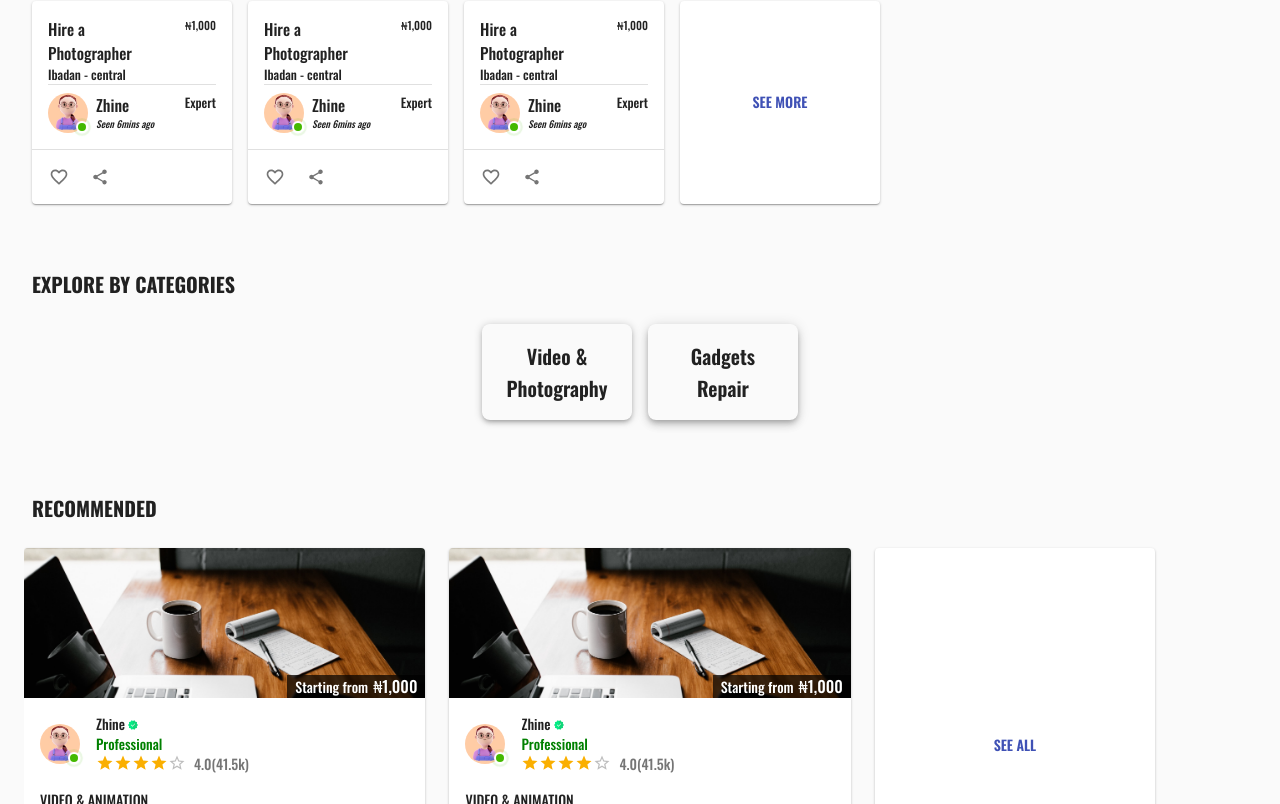
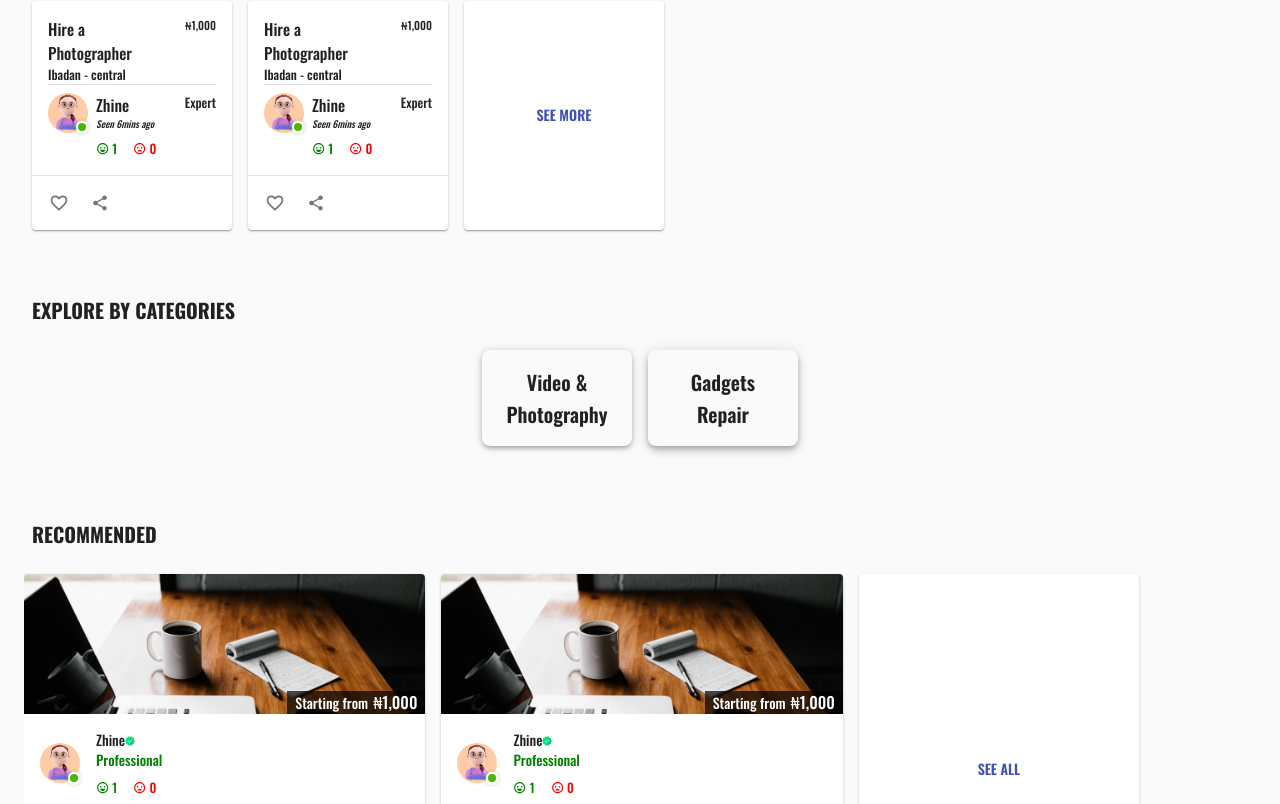
Before and after one commit to Holuwashina/hireHelp, a Next.js app: page / in a window 1280 px wide. Shown: the part 496-1300 px from the top of the page. Built offline with nearby package versions, Linux system fonts and the light colour scheme.

Commit message:
Front end design - December 2022

```diff
--- a/components/recommendedSkills.js
+++ b/components/recommendedSkills.js
@@ -13,6 +13,7 @@ import {
   IconButton,
   Divider,
   Checkbox,
+  CardActionArea,
 } from "@mui/material";
 import { styled } from "@mui/material/styles";
 import Carousel from "react-multi-carousel";
@@ -23,6 +24,8 @@ import MyLocationIcon from "@mui/icons-material/MyLocation";
 import FavoriteIcon from "@mui/icons-material/Favorite";
 import FavoriteBorderIcon from "@mui/icons-material/FavoriteBorder";
 import Image from "next/image";
+import { BiSad } from "react-icons/bi";
+import { BiHappy } from "react-icons/bi";
 
 const StyledBadge = styled(Badge)(({ theme }) => ({
   "& .MuiBadge-badge": {
@@ -79,7 +82,7 @@ const RecommendedSkills = () => {
       </Typography>
       <Stack
         direction="row"
-        spacing={3}
+        spacing={2}
         sx={{ overflowY: "scroll", py: 2 }}
         // transitionDuration={1}
         // minimumTouchDrag={1}
@@ -89,7 +92,8 @@ const RecommendedSkills = () => {
         // arrows={false}
         // containerClass="react-multi-carousel"
       >
-        <Card sx={{ mx: 1, minWidth: 280 }}>
+        <Card sx={{ mx: 1, minWidth: 250 }}>
+          <CardActionArea>
             <Box sx={{ position: "relative" }}>
               <Typography
                 variant="body2"
@@ -113,7 +117,7 @@ const RecommendedSkills = () => {
               </Typography>
               <CardMedia
                 component="img"
-              height="150"
+                height="140"
                 image="/pic.jpg"
                 alt="green iguana"
               />
@@ -132,9 +136,9 @@ const RecommendedSkills = () => {
                 >
                   <Avatar alt="Remy Sharp" src="/avatar.jpg" />
                 </StyledBadge>
-              <Stack direction="column">
+                <Stack direction="column" sx={{ flexGrow: 1 }}>
                   <Typography variant="body2">
-                  Zhine{" "}
+                    Zhine
                     <img
                       sx={{ width: 10, height: 10 }}
                       alt="Badge"
@@ -145,15 +149,48 @@ const RecommendedSkills = () => {
                   <Typography variant="body2" sx={{ color: "green" }}>
                     Professional
                   </Typography>
-                <Stack direction="row">
-                  <Rating readOnly size="small" value={4} />
+                  <Stack direction="row" sx={{ mt: 1 }}>
+                    {/* <Rating readOnly size="small" value={4} />
                   <Typography
                     variant="body2"
                     color="text.secondary"
                     sx={{ ml: 1 }}
                   >
                     4.0(41.5k)
+                  </Typography> */}
+
+                    <Box
+                      sx={{
+                        display: "flex",
+                        placeItems: "center",
+                        mr: 2,
+                        color: "green",
+                      }}
+                    >
+                      <BiHappy />
+                      <Typography
+                        component="span"
+                        sx={{ fontSize: "0.8rem", ml: "3px" }}
+                      >
+                        1
                       </Typography>
+                    </Box>
+                    <Box
+                      sx={{
+                        display: "flex",
+                        placeItems: "center",
+                        mr: 2,
+                        color: "red",
+                      }}
+                    >
+                      <BiSad />
+                      <Typography
+                        component="span"
+                        sx={{ fontSize: "0.8rem", ml: "3px" }}
+                      >
+                        0
+                      </Typography>
+                    </Box>
                   </Stack>
                 </Stack>
               </Stack>
@@ -176,6 +213,7 @@ const RecommendedSkills = () => {
                 </Typography>
               </Stack>
             </CardContent>
+          </CardActionArea>
           <Divider />
           <CardActions>
             <Checkbox
@@ -189,7 +227,8 @@ const RecommendedSkills = () => {
             </IconButton>
           </CardActions>
         </Card>
-        <Card sx={{ mx: 1, minWidth: 280 }}>
+        <Card sx={{ mx: 1, minWidth: 250 }}>
+          <CardActionArea>
             <Box sx={{ position: "relative" }}>
               <Typography
                 variant="body2"
@@ -213,7 +252,7 @@ const RecommendedSkills = () => {
               </Typography>
               <CardMedia
                 component="img"
-              height="150"
+                height="140"
                 image="/pic.jpg"
                 alt="green iguana"
               />
@@ -232,9 +271,9 @@ const RecommendedSkills = () => {
                 >
                   <Avatar alt="Remy Sharp" src="/avatar.jpg" />
                 </StyledBadge>
-              <Stack direction="column">
+                <Stack direction="column" sx={{ flexGrow: 1 }}>
                   <Typography variant="body2">
-                  Zhine{" "}
+                    Zhine
                     <img
                       sx={{ width: 10, height: 10 }}
                       alt="Badge"
@@ -245,15 +284,48 @@ const RecommendedSkills = () => {
                   <Typography variant="body2" sx={{ color: "green" }}>
                     Professional
                   </Typography>
-                <Stack direction="row">
-                  <Rating readOnly size="small" value={4} />
+                  <Stack direction="row" sx={{ mt: 1 }}>
+                    {/* <Rating readOnly size="small" value={4} />
                   <Typography
                     variant="body2"
                     color="text.secondary"
                     sx={{ ml: 1 }}
                   >
                     4.0(41.5k)
+                  </Typography> */}
+
+                    <Box
+                      sx={{
+                        display: "flex",
+                        placeItems: "center",
+                        mr: 2,
+                        color: "green",
+                      }}
+                    >
+                      <BiHappy />
+                      <Typography
+                        component="span"
+                        sx={{ fontSize: "0.8rem", ml: "3px" }}
+                      >
+                        1
                       </Typography>
+                    </Box>
+                    <Box
+                      sx={{
+                        display: "flex",
+                        placeItems: "center",
+                        mr: 2,
+                        color: "red",
+                      }}
+                    >
+                      <BiSad />
+                      <Typography
+                        component="span"
+                        sx={{ fontSize: "0.8rem", ml: "3px" }}
+                      >
+                        0
+                      </Typography>
+                    </Box>
                   </Stack>
                 </Stack>
               </Stack>
@@ -276,6 +348,7 @@ const RecommendedSkills = () => {
                 </Typography>
               </Stack>
             </CardContent>
+          </CardActionArea>
           <Divider />
           <CardActions>
             <Checkbox
--- a/components/trendingSkills.js
+++ b/components/trendingSkills.js
@@ -20,6 +20,8 @@ import { styled } from "@mui/material/styles";
 import ShareIcon from "@mui/icons-material/Share";
 import FavoriteIcon from "@mui/icons-material/Favorite";
 import FavoriteBorderIcon from "@mui/icons-material/FavoriteBorder";
+import { BiSad } from "react-icons/bi";
+import { BiHappy } from "react-icons/bi";
 
 const StyledBadge = styled(Badge)(({ theme }) => ({
   "& .MuiBadge-badge": {
@@ -83,17 +85,54 @@ const TrendingSkills = () => {
                   overlap="circular"
                   anchorOrigin={{ vertical: "bottom", horizontal: "right" }}
                   variant="dot"
+                  sx={{ alignSelf: "start" }}
                 >
                   <Avatar alt="Remy Sharp" src="/avatar.jpg" />
                 </StyledBadge>
-                <Stack>
-                  <Typography>Zhine</Typography>
+                <Stack sx={{ flexGrow: 1 }}>
+                  <Stack direction="row">
+                    <Typography>Zhine</Typography>
+                    <Box sx={{ flexGrow: 1 }}></Box>
+                    <Typography sx={{ fontSize: "0.8rem" }}>Expert</Typography>
+                  </Stack>
                   <Typography sx={{ fontSize: "0.6rem", fontStyle: "italic" }}>
                     Seen 6mins ago
                   </Typography>
+                  <Stack direction="row" sx={{ mt: 1 }}>
+                    <Box
+                      sx={{
+                        display: "flex",
+                        placeItems: "center",
+                        mr: 2,
+                        color: "green",
+                      }}
+                    >
+                      <BiHappy />
+                      <Typography
+                        component="span"
+                        sx={{ fontSize: "0.8rem", ml: "3px" }}
+                      >
+                        1
+                      </Typography>
+                    </Box>
+                    <Box
+                      sx={{
+                        display: "flex",
+                        placeItems: "center",
+                        mr: 2,
+                        color: "red",
+                      }}
+                    >
+                      <BiSad />
+                      <Typography
+                        component="span"
+                        sx={{ fontSize: "0.8rem", ml: "3px" }}
+                      >
+                        0
+                      </Typography>
+                    </Box>
+                  </Stack>
                 </Stack>
-                <Box sx={{ flexGrow: 1 }}></Box>
-                <Typography sx={{ fontSize: "0.8rem" }}>Expert</Typography>
               </Stack>
             </CardContent>
           </CardActionArea>
@@ -131,65 +170,54 @@ const TrendingSkills = () => {
                   overlap="circular"
                   anchorOrigin={{ vertical: "bottom", horizontal: "right" }}
                   variant="dot"
+                  sx={{ alignSelf: "start" }}
                 >
                   <Avatar alt="Remy Sharp" src="/avatar.jpg" />
                 </StyledBadge>
-                <Stack>
-                  <Typography>Zhine</Typography>
+                <Stack sx={{ flexGrow: 1 }}>
+                  <Stack direction="row">
+                    <Typography>Zhine</Typography>
+                    <Box sx={{ flexGrow: 1 }}></Box>
+                    <Typography sx={{ fontSize: "0.8rem" }}>Expert</Typography>
+                  </Stack>
                   <Typography sx={{ fontSize: "0.6rem", fontStyle: "italic" }}>
                     Seen 6mins ago
                   </Typography>
+                  <Stack direction="row" sx={{ mt: 1 }}>
+                    <Box
+                      sx={{
+                        display: "flex",
+                        placeItems: "center",
+                        mr: 2,
+                        color: "green",
+                      }}
+                    >
+                      <BiHappy />
+                      <Typography
+                        component="span"
+                        sx={{ fontSize: "0.8rem", ml: "3px" }}
+                      >
+                        1
+                      </Typography>
+                    </Box>
+                    <Box
+                      sx={{
+                        display: "flex",
+                        placeItems: "center",
+                        mr: 2,
+                        color: "red",
+                      }}
+                    >
+                      <BiSad />
+                      <Typography
+                        component="span"
+                        sx={{ fontSize: "0.8rem", ml: "3px" }}
+                      >
+                        0
+                      </Typography>
+                    </Box>
+                  </Stack>
                 </Stack>
-                <Box sx={{ flexGrow: 1 }}></Box>
-                <Typography sx={{ fontSize: "0.8rem" }}>Expert</Typography>
-              </Stack>
-            </CardContent>
-          </CardActionArea>
-          <Divider />
-          <CardActions>
-            <Checkbox
-              {...label}
-              size="small"
-              icon={<FavoriteBorderIcon />}
-              checkedIcon={<FavoriteIcon style={{ color: "#ff6d75" }} />}
-            />
-            <IconButton aria-label="delete" size="small">
-              <ShareIcon fontSize="inherit" />
-            </IconButton>
-          </CardActions>
-        </Card>
-        <Card sx={{ mx: 1, minWidth: 200 }}>
-          <CardActionArea>
-            <CardContent>
-              <Stack direction="row" justifyContent="space-between">
-                <Stack>
-                  <Typography>Hire a</Typography>
-                  <Typography>Photographer</Typography>
-                </Stack>
-                <Typography sx={{ fontSize: "0.7rem" }}>
-                  &#8358;1,000
-                </Typography>
-              </Stack>
-              <Typography sx={{ fontSize: "0.8rem" }}>
-                Ibadan - central
-              </Typography>
-              <Divider />
-              <Stack direction="row" spacing={1} sx={{ pt: 1 }}>
-                <StyledBadge
-                  overlap="circular"
-                  anchorOrigin={{ vertical: "bottom", horizontal: "right" }}
-                  variant="dot"
-                >
-                  <Avatar alt="Remy Sharp" src="/avatar.jpg" />
-                </StyledBadge>
-                <Stack>
-                  <Typography>Zhine</Typography>
-                  <Typography sx={{ fontSize: "0.6rem", fontStyle: "italic" }}>
-                    Seen 6mins ago
-                  </Typography>
-                </Stack>
-                <Box sx={{ flexGrow: 1 }}></Box>
-                <Typography sx={{ fontSize: "0.8rem" }}>Expert</Typography>
               </Stack>
             </CardContent>
           </CardActionArea>
```
Lines whose indentation alone changed are shown as unchanged.
